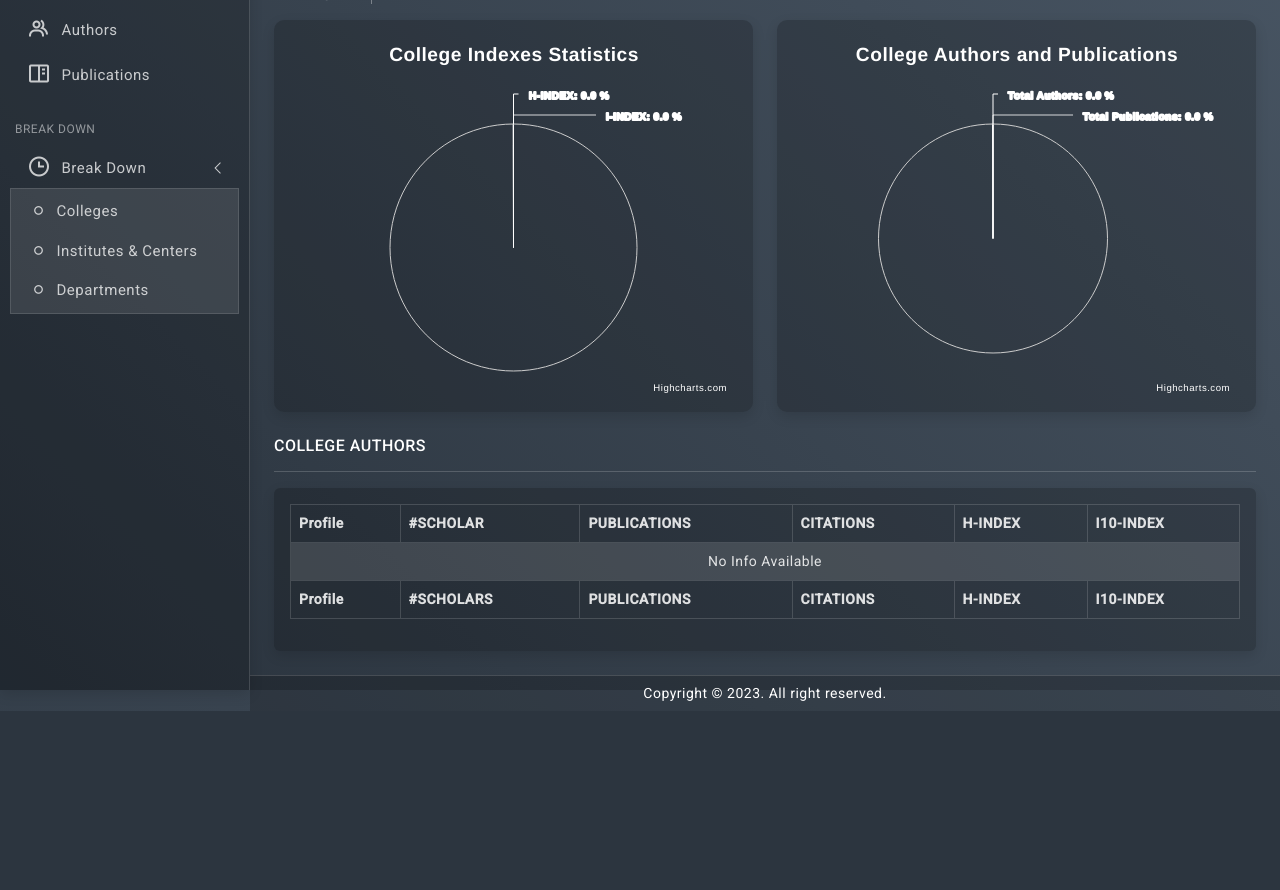
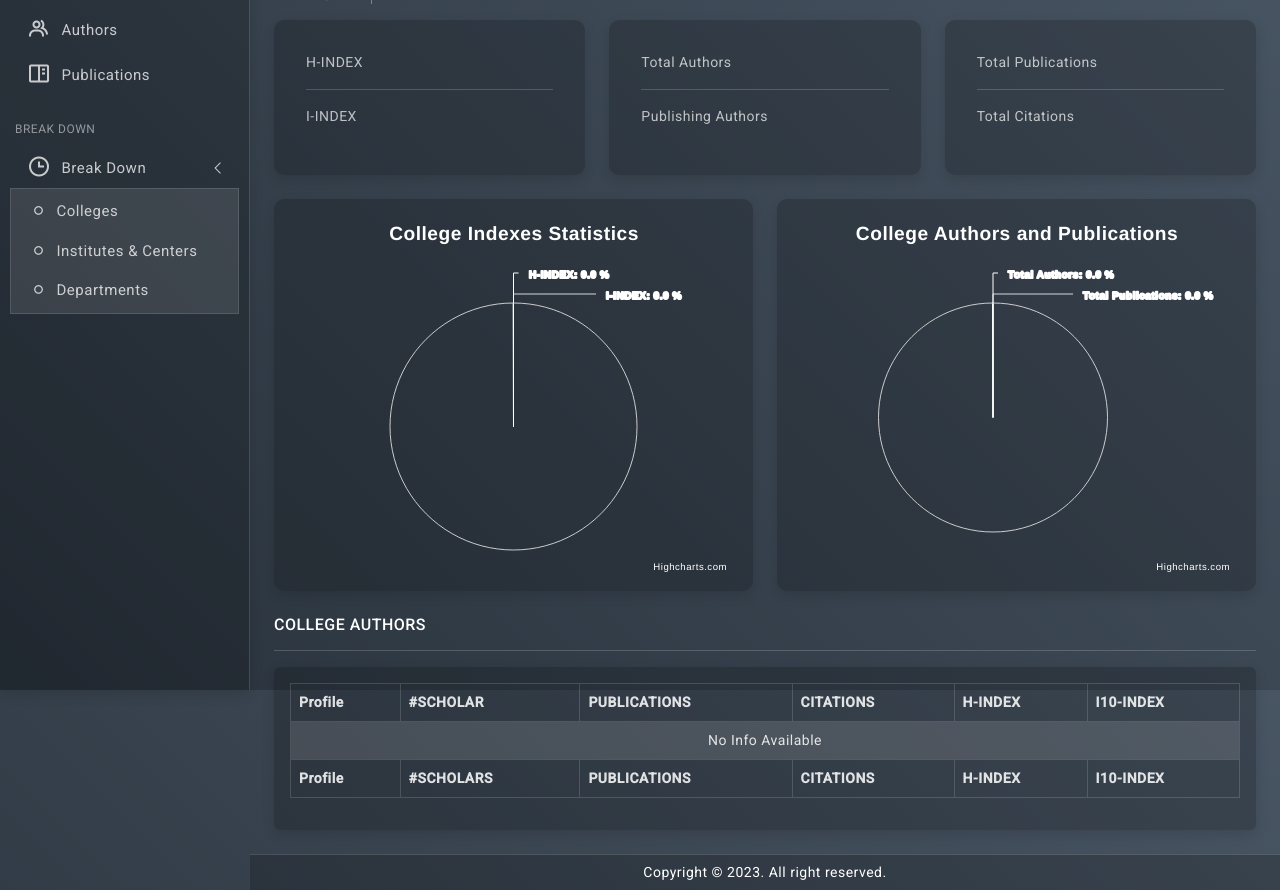
Before and after one commit to DevPrinceK/UG-Scholar, a Django app: page /college-details/ in a window 1280 px wide. Shown: the part 110-1000 px from the top of the page. Before the commit the page ends 821 px from the top, so only its background shows below. Run offline with Django 4.2, Linux system fonts and the light colour scheme; some libraries are stand-ins or nearby versions.

Commit message:
Update college-details.html

```diff
--- a/ug_scholar/dashboard/templates/pages/college-details.html
+++ b/ug_scholar/dashboard/templates/pages/college-details.html
@@ -18,6 +18,48 @@
             </div>
         </div>
         <!--end breadcrumb-->
+         <!-- colleges charts section -->
+         <div class="row">
+            <div class="col-12 col-lg-4">
+                <div class="card radius-10">
+                    <div class="card-body">
+                      <div class="p-3">
+                        <p>H-INDEX</p>
+                        <h4 class="mb-0 mt-0">{{college_h_index|intcomma}}</h4>
+                        <hr>
+                        <p>I-INDEX</p>
+                        <h4 class="mb-0 mt-0">{{college_i_index|intcomma}}</h4>
+                      </div>
+                    </div>
+                </div>
+            </div>
+            <div class="col-12 col-lg-4">
+              <div class="card radius-10">
+                  <div class="card-body">
+                    <div class="p-3">
+                        <p>Total Authors</p>
+                        <h4 class="mb-0 mt-0">{{college_total_authors|intcomma}}</h4>
+                        <hr>
+                        <p>Publishing Authors</p>
+                        <h4 class="mb-0 mt-0">{{college_publishing_authors|intcomma}}</h4>
+                      </div>
+                    </div>
+              </div>
+          </div>
+            <div class="col-12 col-lg-4">
+              <div class="card radius-10">
+                  <div class="card-body">
+                    <div class="p-3">
+                        <p>Total Publications</p>
+                        <h4 class="mb-0 mt-0">{{college_total_publications|intcomma}}</h4>
+                        <hr>
+                        <p>Total Citations</p>
+                        <h4 class="mb-0 mt-0">{{college_total_citations|intcomma}}</h4>
+                      </div>
+                    </div>
+              </div>
+          </div>
+        </div><!--end row-->
         <!-- colleges charts section -->
         <div class="row">
             <div class="col-12 col-lg-6">
@@ -57,7 +99,11 @@
                                     {% for info in authors %}
                                     <tr>
                                         <td> <img src=" {% if info.thumbnail %} {{info.thumbnail}} {% else %} https://scholar.google.com/citations/images/avatar_scholar_128.png {% endif %} " style="height: 60px; width:auto;"></td>
-                                        <td>{{info.name }} <br/><small class="text-info">{{info.rank}}</small> </td>
+                                        <td>
+                                            <a href="https://scholar.google.com/citations?hl=en&user={{info.scholar_id}}" target="_blank">
+                                            {{info.name}} <br> <small class="text-info">{{info.rank}}</small>
+                                            </a>
+                                        </td>
                                         <td>{{info.get_author_publications|intcomma }}</td>
                                         <td>{{info.get_author_citations|intcomma }}</td>
                                         <td>{{info.get_author_hindex|intcomma }}</td>
```
